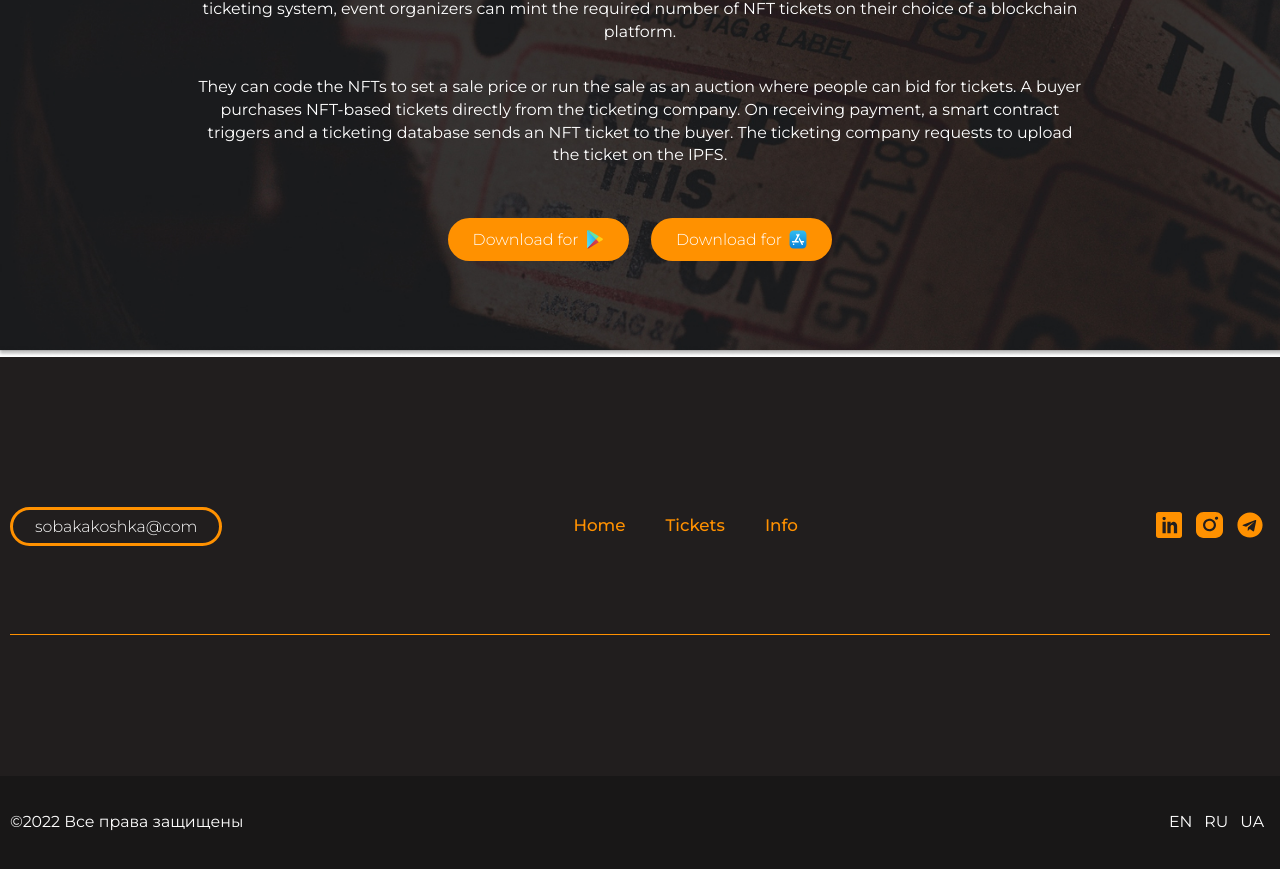
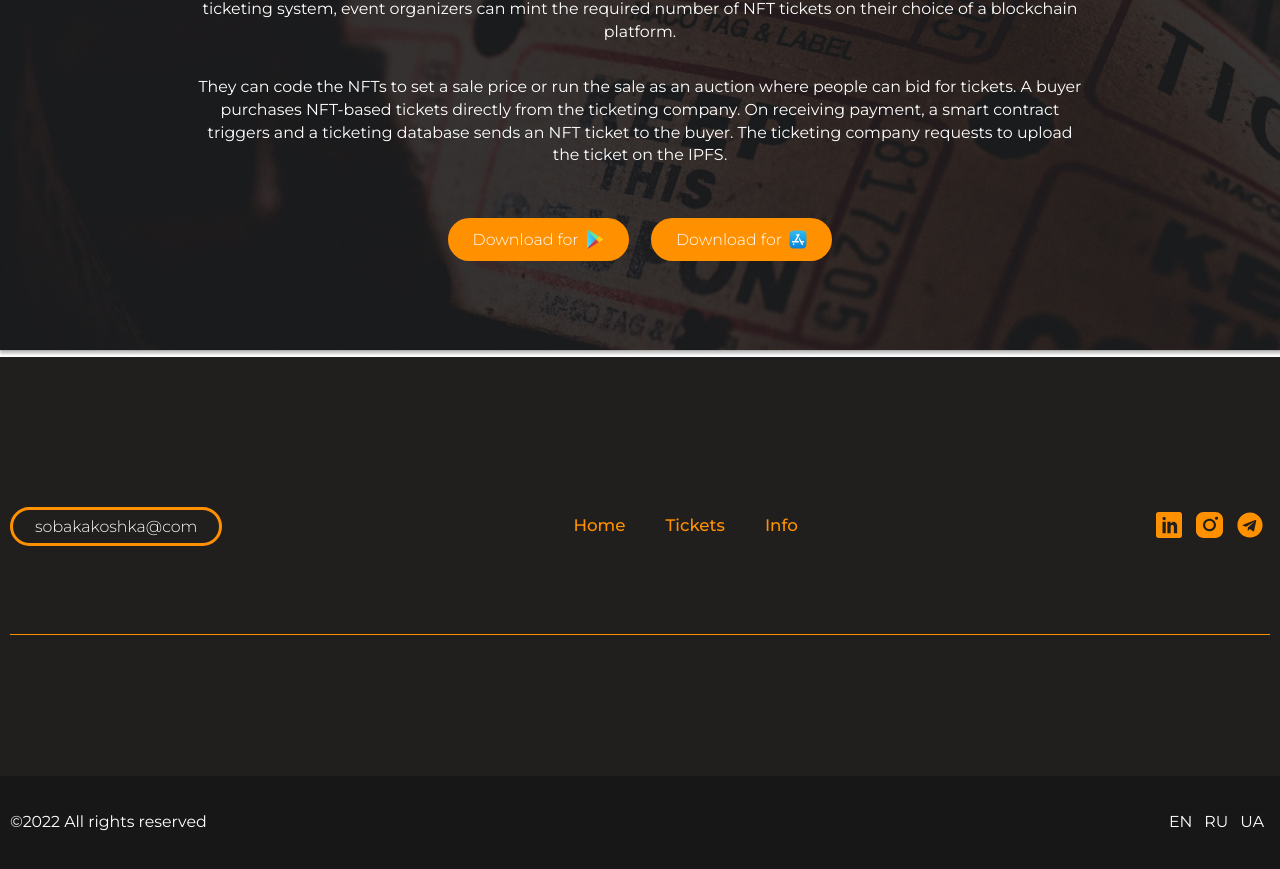
Before and after one commit to Mr-Leshiy/nft-tickets-frontend, a React (Create React App) app: page / in a window 1280 px wide. Shown: the part 2255-3124 px from the top of the page. Built offline with nearby package versions, Linux system fonts and the light colour scheme.

Commit message:
fixed_front_v.3

```diff
--- a/src/components/UI/HeadSocials/HeadSocials.jsx
+++ b/src/components/UI/HeadSocials/HeadSocials.jsx
@@ -14,12 +14,12 @@ const HeadSocials = () => {
       </li>
       <li>
         <a href="https://github.com/">
-          <img src={icon_inst} alt="linkedin" />
+          <img src={icon_inst} alt="instagram" />
         </a>
       </li>
       <li>
         <a href="https://github.com/">
-          <img src={icon_telegram} alt="linkedin" />
+          <img src={icon_telegram} alt="telegram-" />
         </a>
       </li>
     </ul>
--- a/src/components/elements/Footer/Footer.jsx
+++ b/src/components/elements/Footer/Footer.jsx
@@ -29,7 +29,7 @@ const Footer = () => {
       <div className={styles.footer__bottom}>
         <div className={styles.footer__bottom_wrapper}>
           <span className={styles.footer__copywrite}>
-            ©2022 Все права защищены
+            ©2022 All rights reserved
           </span>
 
           <ul className={styles.footer__languages}>
```
